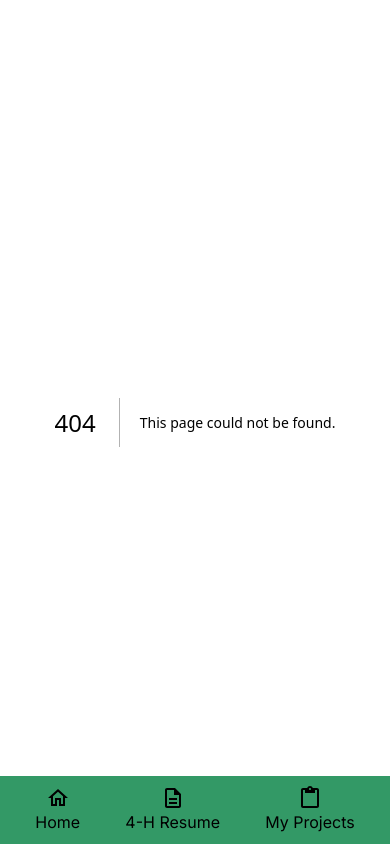
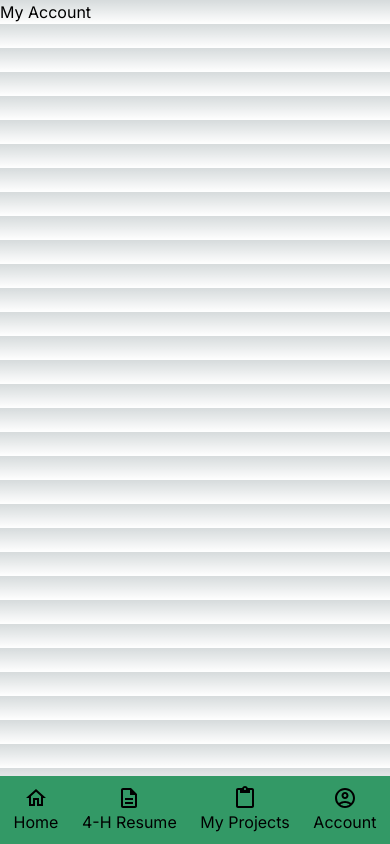
Before and after one commit to Oregon-State-4-H/4HRecordBooks, a Next.js app in the folder 4h-record-books/: page /account in a window 390 px wide. Before the commit this address had no page. Built offline with nearby package versions, Linux system fonts and the light colour scheme.

Commit message:
Added account page and fixed nav title responsiveness

```diff
--- /dev/null
+++ b/4h-record-books/src/app/account/page.jsx
@@ -0,0 +1,9 @@
+import classes from './styles.module.css';
+
+export default function Account() {
+  return (
+    <main>
+      <h1>My Account</h1>
+    </main>
+  );
+}
--- a/4h-record-books/src/app/components/Navbar.jsx
+++ b/4h-record-books/src/app/components/Navbar.jsx
@@ -1,9 +1,15 @@
 import Link from 'next/link'
-import { MdContentPaste, MdOutlineDescription, MdOutlineHome } from "react-icons/md"
+import { MdContentPaste, MdOutlineDescription, MdOutlineHome, MdOutlineAccountCircle } from "react-icons/md"
 
 export default function Navbar(){
   return (
     <nav>
+
+      <div className='navTitle'>
+        <h1>4-H Record Books</h1>
+      </div>
+
+
       <div className='navGroup'>
         <Link href="/" className='navItem'>
           <MdOutlineHome className='navIcon'/>
@@ -19,6 +25,11 @@ export default function Navbar(){
           <MdContentPaste className='navIcon'/>
           My Projects
         </Link>
+
+        <Link href="/account" className='navItem'>
+          <MdOutlineAccountCircle className='navIcon'/>
+          Account
+        </Link>
       </div>
     </nav>
   )
--- a/4h-record-books/src/app/globals.css
+++ b/4h-record-books/src/app/globals.css
@@ -30,7 +30,7 @@ nav {
   @apply bg-primary;
   display: flex;
   flex-direction: row;
-  justify-content: flex-end;
+  justify-content: space-between;
   align-items: center;
 
   @media (max-width: 480px) {
@@ -64,13 +64,10 @@ nav {
 
 .navTitle {
   @media (max-width: 480px) {
-    visibility: collapse;
+    display: none;
   }
 }
 
 .navIcon {
   @apply text-2xl;
-  /* @media (max-width: 480px) {
-    @apply text-2xl;
-  } */
 }
```
Also changed, not shown: 4h-record-books/src/app/account/styles.module.css (added).
